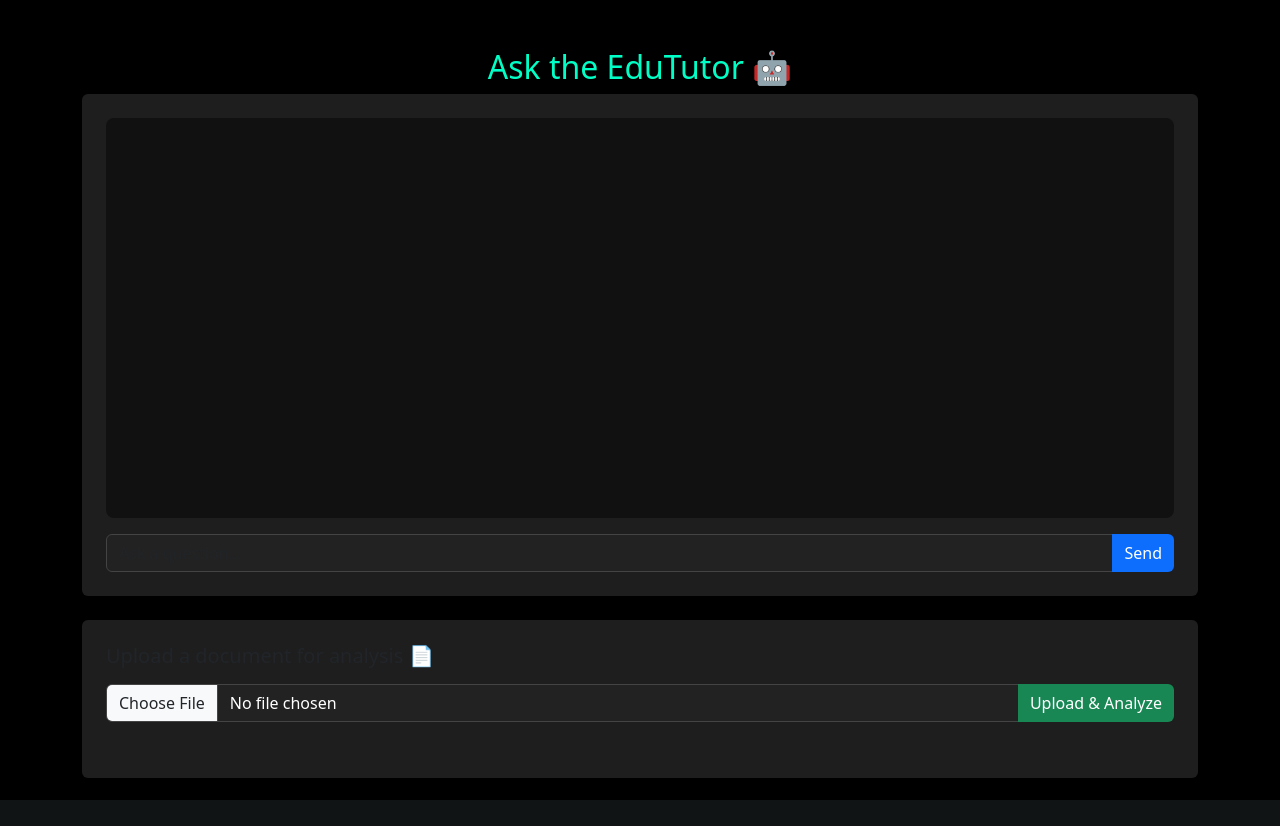
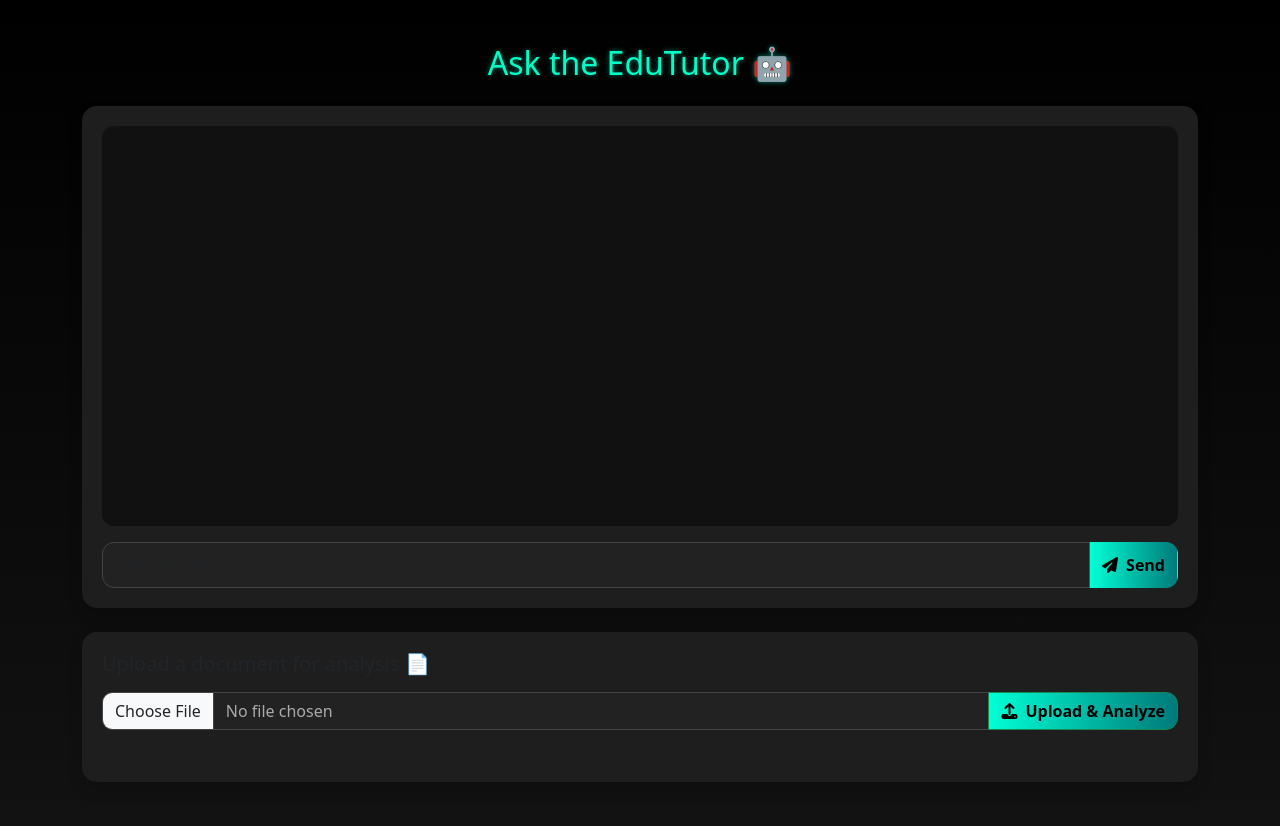
Before and after one commit to romeofx/kcyee_bot, a Flask app: page / in a window 1280 px wide. Before the commit the page ends 800 px from the top, so only its background shows below. Run offline with Flask 3, Linux system fonts and the light colour scheme; some libraries are stand-ins or nearby versions.

Commit message:
templates/index.html update

```diff
--- a/app/templates/index.html
+++ b/app/templates/index.html
@@ -6,24 +6,29 @@
   <title>Kcyee Bot</title>
   <link href="https://cdn.jsdelivr.net/npm/bootstrap@5.3.2/dist/css/bootstrap.min.css" rel="stylesheet">
   <link rel="stylesheet" href="//cdnjs.cloudflare.com/ajax/libs/highlight.js/11.8.0/styles/monokai.min.css">
+  <link rel="stylesheet" href="https://cdnjs.cloudflare.com/ajax/libs/font-awesome/6.4.0/css/all.min.css">
   <link rel="icon" href="{{ url_for('static', filename='favicon.ico') }}" type="image/x-icon">
   <script src="//cdnjs.cloudflare.com/ajax/libs/highlight.js/11.8.0/highlight.min.js"></script>
   <script>hljs.highlightAll();</script>
   <style>
     body {
-      background-color: #000;
+      background: linear-gradient(to bottom, #000000, #121212);
       color: #fff;
+      padding: 20px;
     }
     .card {
       background-color: #1e1e1e;
       border: none;
+      border-radius: 15px;
+      padding: 20px;
+      box-shadow: 0 0 10px rgba(0, 255, 213, 0.2);
     }
     #chat-box {
       height: 400px;
       overflow-y: auto;
       background-color: #111;
-      padding: 10px;
-      border-radius: 8px;
+      padding: 15px;
+      border-radius: 12px;
       font-family: monospace;
       color: #eee;
     }
@@ -33,7 +38,7 @@
     pre {
       background-color: #2d2d2d;
       padding: 10px;
-      border-radius: 5px;
+      border-radius: 8px;
       overflow-x: auto;
       position: relative;
     }
@@ -53,48 +58,95 @@
       border-radius: 4px;
       cursor: pointer;
     }
-    .input-group input {
+    .input-group input[type="text"] {
       background-color: #222;
       color: #fff;
       border: 1px solid #444;
+      border-radius: 12px 0 0 12px;
+      padding: 10px 15px;
     }
     .input-group .btn {
-      border: none;
+      background: linear-gradient(to right, #00ffd5, #007a7a);
+      color: #000;
+      font-weight: bold;
+      border-radius: 0 12px 12px 0;
+      transition: all 0.3s ease;
+    }
+    .input-group .btn:hover {
+      transform: scale(1.05);
+      box-shadow: 0 0 10px #00ffd5;
+    }
+    .form-control[type="file"] {
+      background-color: #222;
+      color: #aaa;
+      border-radius: 10px;
+      border: 1px solid #444;
+    }
+    .btn-success {
+      background: linear-gradient(to right, #28a745, #218838);
+      border-radius: 10px;
+      font-weight: bold;
+    }
+    .btn-success:hover {
+      box-shadow: 0 0 10px #28a745;
+    }
+    .spinner {
+      display: none;
+      margin: 20px auto;
+      border: 4px solid #444;
+      border-top: 4px solid #00ffd5;
+      border-radius: 50%;
+      width: 30px;
+      height: 30px;
+      animation: spin 1s linear infinite;
+    }
+    @keyframes spin {
+      0% { transform: rotate(0deg); }
+      100% { transform: rotate(360deg); }
     }
     h2 {
       color: #00ffc6;
+      text-shadow: 0 0 5px rgba(0, 255, 213, 0.5);
     }
   </style>
 </head>
 <body>
-  <div class="container mt-5">
-    <h2 class="text-center">Ask the EduTutor 🤖</h2>
+  <div class="container mt-4">
+    <h2 class="text-center mb-4">Ask the EduTutor 🤖</h2>
 
     <!-- Chat UI -->
-    <div class="card p-4 shadow">
+    <div class="card shadow mb-4">
       <div id="chat-box" class="mb-3"></div>
       <div class="input-group">
         <input type="text" id="user-input" class="form-control" placeholder="Ask a question..." />
-        <button class="btn btn-primary" onclick="sendMessage()">Send</button>
+        <button class="btn" onclick="sendMessage()">
+          <i class="fas fa-paper-plane me-2"></i>Send
+        </button>
       </div>
     </div>
 
     <!-- Upload UI -->
-    <div class="card p-4 shadow mt-4">
+    <div class="card shadow mb-4">
       <h5 class="mb-3">Upload a document for analysis 📄</h5>
       <form id="upload-form" enctype="multipart/form-data">
         <div class="input-group mb-3">
           <input type="file" name="document" class="form-control" accept=".pdf,.docx,.txt" required />
-          <button type="submit" class="btn btn-success">Upload & Analyze</button>
+          <button type="submit" class="btn btn-success">
+            <i class="fas fa-upload me-2"></i>Upload & Analyze
+          </button>
         </div>
       </form>
       <div id="upload-response" class="bot-msg mt-2"></div>
     </div>
+
+    <!-- Loading Spinner -->
+    <div class="spinner" id="spinner"></div>
   </div>
 
   <script>
     const input = document.getElementById('user-input');
     const chatBox = document.getElementById('chat-box');
+    const spinner = document.getElementById('spinner');
 
     input.addEventListener("keypress", function(e) {
       if (e.key === "Enter") {
@@ -134,6 +186,7 @@
       chatBox.innerHTML += `<div id="typing" class="typing">Bot is typing<span class="dot">...</span></div>`;
       chatBox.scrollTop = chatBox.scrollHeight;
       input.value = '';
+      spinner.style.display = 'block';
 
       try {
         const response = await fetch('/chat', {
@@ -148,6 +201,8 @@
       } catch (err) {
         document.getElementById('typing').remove();
         chatBox.innerHTML += `<div class="bot-msg"><strong>Bot:</strong> ❌ Error: ${err.message}</div>`;
+      } finally {
+        spinner.style.display = 'none';
       }
     }
 
@@ -169,13 +224,13 @@
       }, speed);
     }
 
-    // Document upload form handler
     document.getElementById("upload-form").addEventListener("submit", async function (e) {
       e.preventDefault();
       const formData = new FormData(this);
+      const responseBox = document.getElementById("upload-response");
 
-      const responseBox = document.getElementById("upload-response");
       responseBox.innerHTML = "Analyzing document...";
+      spinner.style.display = 'block';
 
       try {
         const res = await fetch("/upload", {
@@ -187,6 +242,8 @@
         hljs.highlightAll();
       } catch (err) {
         responseBox.innerHTML = `❌ Error analyzing file: ${err.message}`;
+      } finally {
+        spinner.style.display = 'none';
       }
     });
   </script>
```
